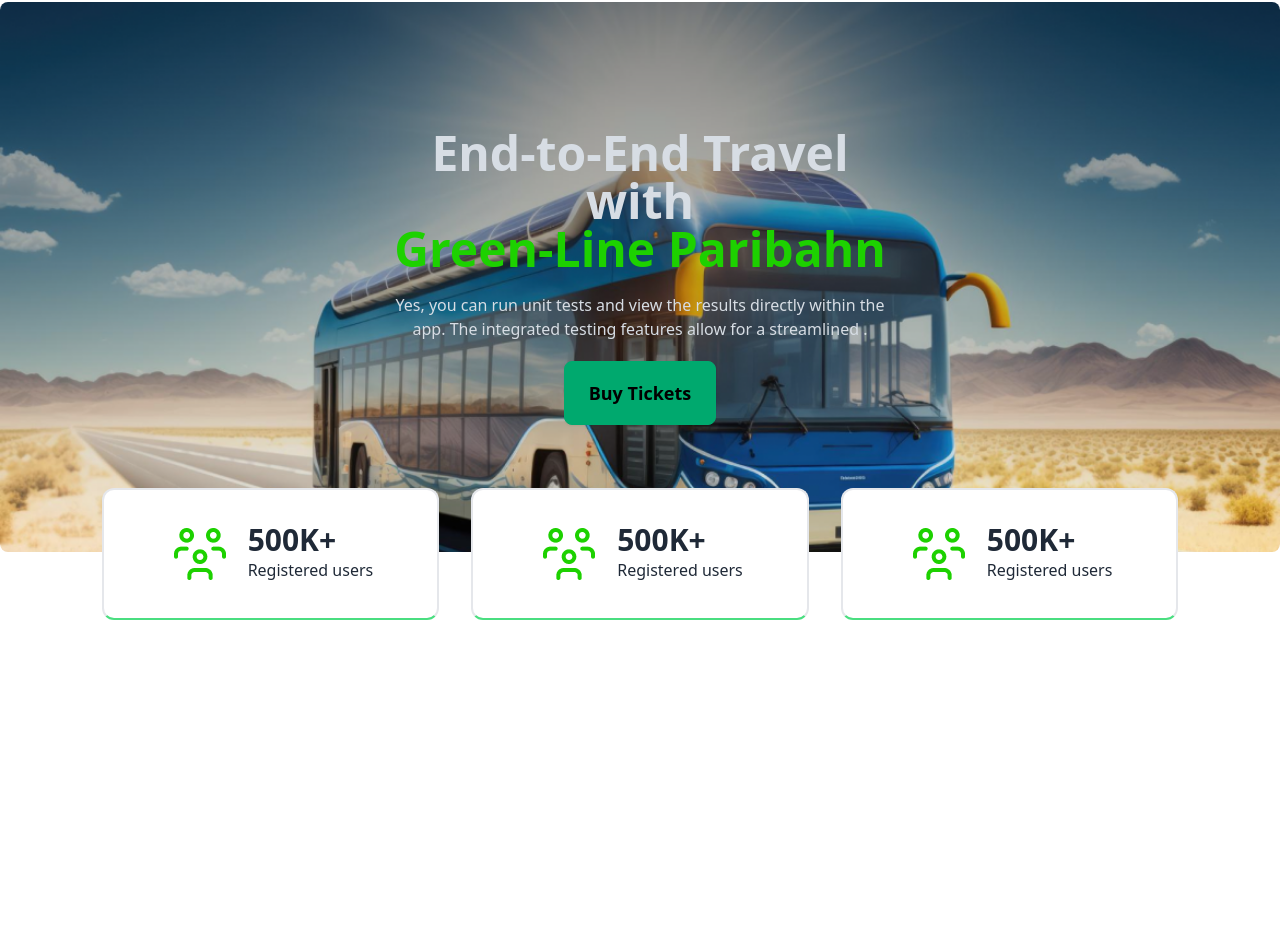
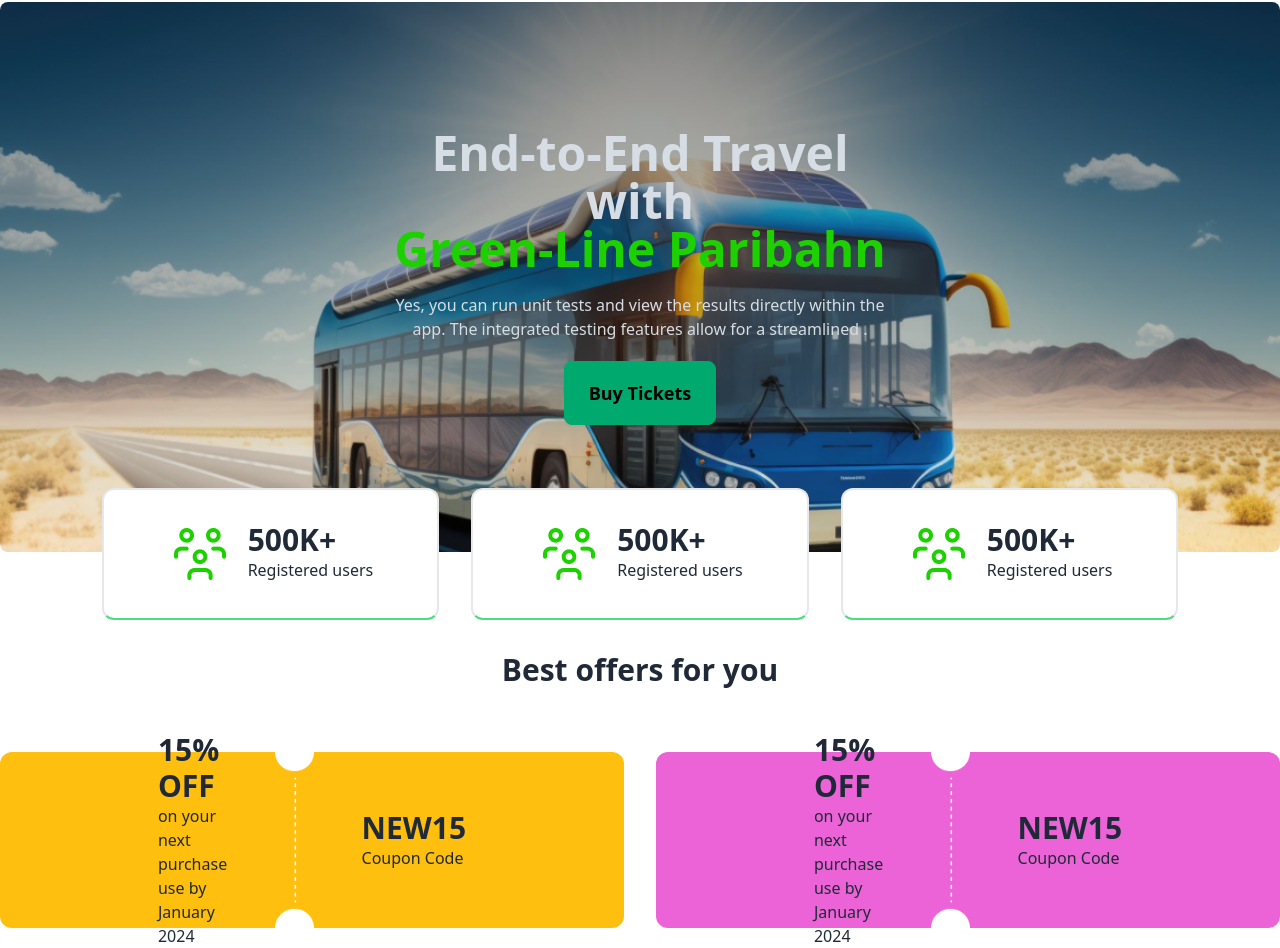
Before and after one commit to MdAlamin50/bus-ticket-A5, a plain HTML site: page index.html in a window 1280 px wide. Shown: the part 74-1022 px from the top of the page. Before the commit the page ends 800 px from the top, so only its background shows below. Drawn offline with nearby package versions, Linux system fonts and the light colour scheme.

Commit message:
added the card section

```diff
--- a/index.html
+++ b/index.html
@@ -83,6 +83,40 @@
 
     </header>
     <main>
+        <section>
+            <p class="text-xl md:text-3xl font-bold text-center mb-16">Best offers for you</p>
+            <div class="flex flex-col md:flex-row gap-8  w-fit mx-auto ">
+                <div class="flex gap-12 py-8 px-40 bg-[#FFBF0F] h-44 rounded-xl justify-center items-center">
+                    <div class="">
+                        <p class="font-bold text-3xl">15% OFF</p>
+                        <p>on your next purchase</p>
+                        <p>use by January 2024</p>
+                    </div>
+                    <img class="h-44" src="./images/cupon-devider.png" alt="">
+                    <div>
+                        <p class="font-bold text-3xl">NEW15</p>
+                        <p>Coupon Code</p>
+
+                    </div>
+
+                </div>
+                <div class="flex gap-12 py-8 px-40 bg-[#eb63d6] h-44 rounded-xl justify-center items-center">
+                    <div class="">
+                        <p class="font-bold text-3xl">15% OFF</p>
+                        <p>on your next purchase</p>
+                        <p>use by January 2024</p>
+                    </div>
+                    <img class="h-44" src="./images/cupon-devider.png" alt="">
+                    <div>
+                        <p class="font-bold text-3xl">NEW15</p>
+                        <p>Coupon Code</p>
+
+                    </div>
+
+                </div>
+
+            </div>
+        </section>
 
     </main>
     <footer>
```
